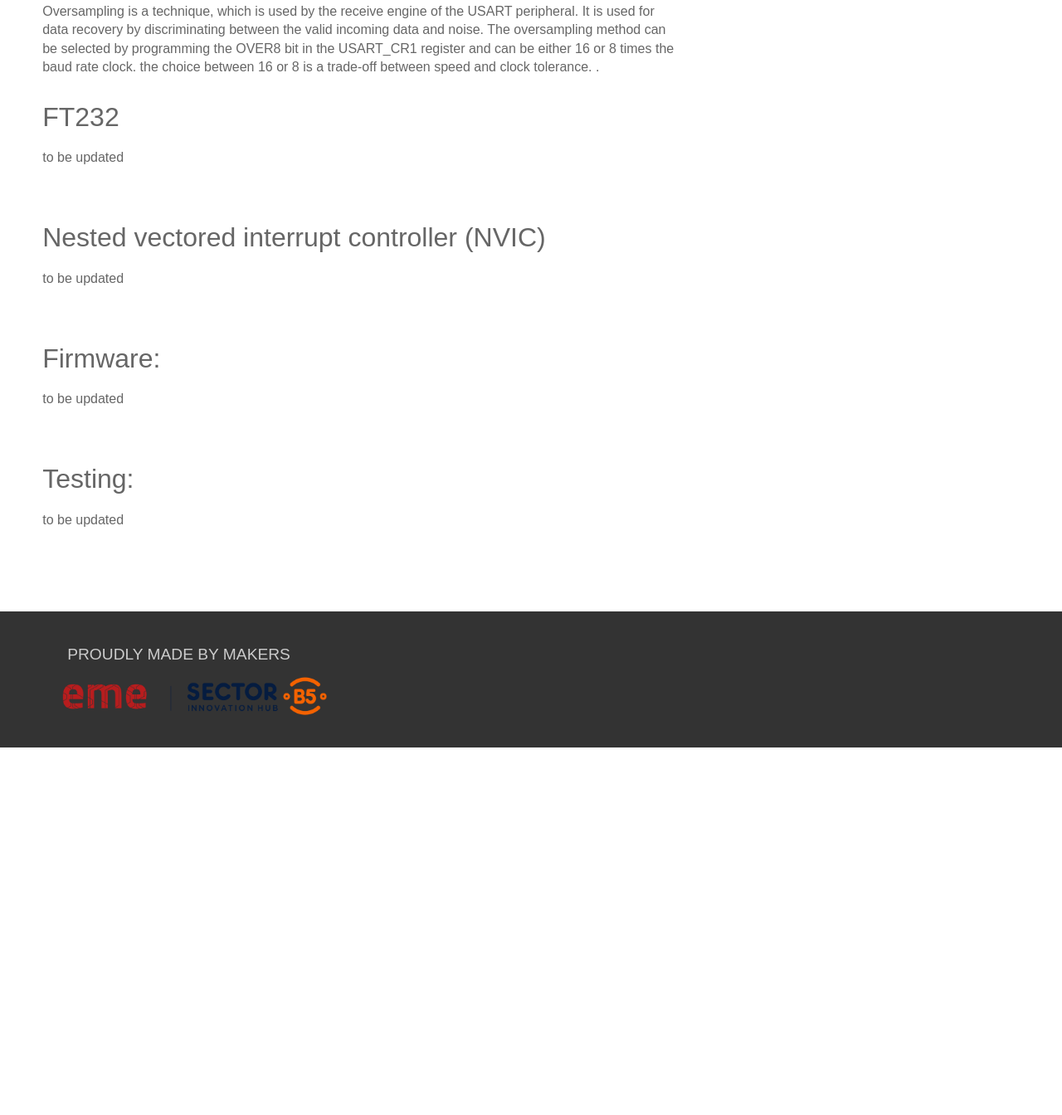
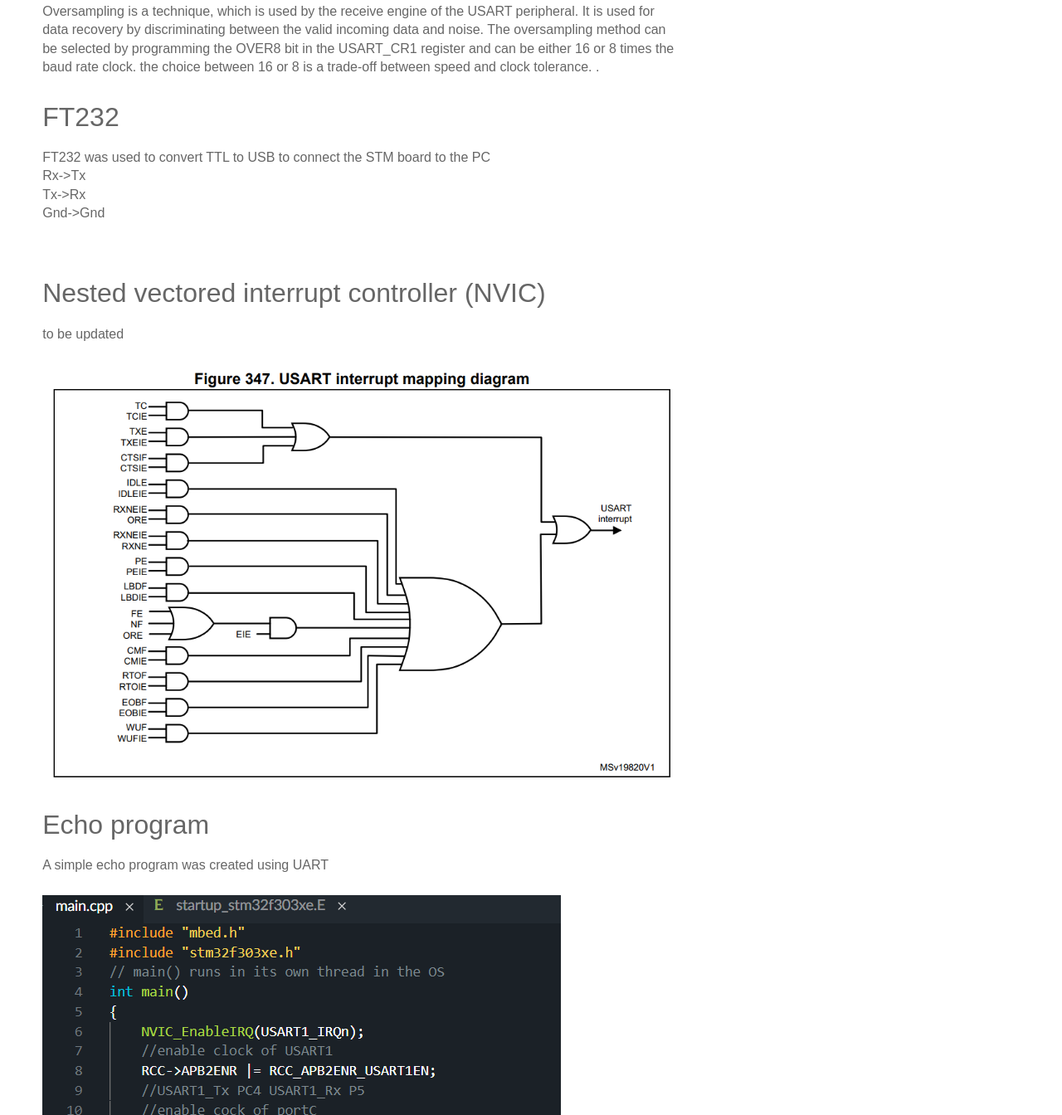
Before and after one commit to MahmoudAyman/Summer-Internship-2023, a plain HTML site: page members/Lamis_Helmy/assignment_2.html in a window 1280 px wide. Shown: the part 1916-3260 px from the top of the page at 83% size. Before the commit the page ends 2817 px from the top, so only its background shows below. Drawn offline with nearby package versions, Linux system fonts and the light colour scheme; a web font is replaced by a local one.

Commit message:
updates asgt 2 html (echo program) and added images

```diff
--- a/members/Lamis_Helmy/assignment_2.html
+++ b/members/Lamis_Helmy/assignment_2.html
@@ -104,16 +104,20 @@
 
 
                 <h1>FT232</h1>
-                <p>to be updated</p>
+                <p>FT232 was used to convert TTL to USB to connect the STM board to the PC <br> Rx->Tx <br> Tx->Rx<br> Gnd->Gnd</p>
                 <img src="">
 
                 <h1>Nested vectored interrupt controller (NVIC)</h1>
                 <p>to be updated</p>
-                <img src="">
-
+                <img src="images/USART_1_INTERRUPT.png">
+				<h1>Echo program</h1>
+				<p>A simple echo program was created using UART</p>
+                <img src="images/UART_Echo_1.png">
+				<img src="images/UART_Echo_2.png">
+				<img src="images/UART_Echo_3.png">
                 <h1>Firmware:</h1>
                 <p>to be updated</p>
-                <img src="">
+
 
 				<h1>Testing:</h1>
                 <p>to be updated</p>
```
Also changed, not shown: members/Lamis_Helmy/images/UART_Echo_1.png (added), members/Lamis_Helmy/images/UART_Echo_2.png (added), members/Lamis_Helmy/images/UART_Echo_3.png (added).
